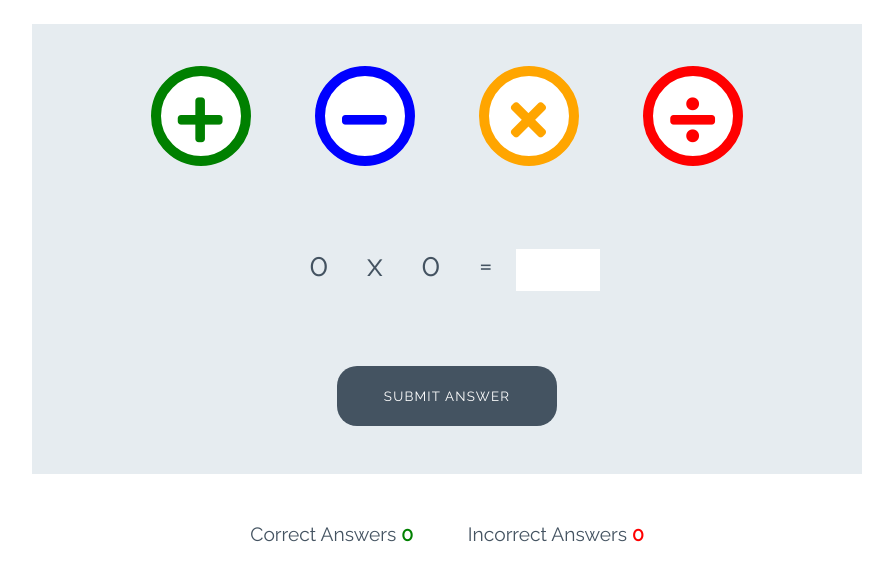
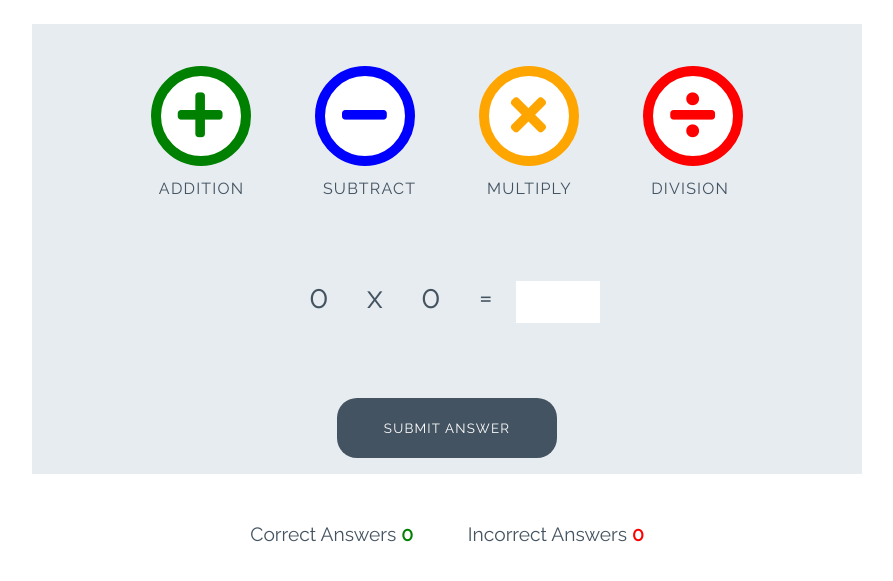
Before and after one commit to g-omarsdottir/love-maths-main, a plain HTML site: page index.html in a window 1280 px wide. Shown: the part 107-688 px from the top of the page, without its empty margins (193-1086 px from the left). Drawn offline with Linux system fonts and the light colour scheme.

Commit message:
Add styles for game

```diff
--- a/assets/css/style.css
+++ b/assets/css/style.css
@@ -109,6 +109,17 @@ body {
   font-size: 3.2rem;
   margin: 0 30px;
   transition: all 0.5s;
+}
+
+/* Using :: for pseudo-element, as opposed to : for pseudo-selector */
+.btn--big::after {
+  content: attr(data-type);
+  font-size: 1rem;
+  color: #445361;
+  /* to pull things in a bit */
+  position: relative;
+  /* to center under the buttons */
+  left: -0.5em;
 }
 
 .btn--blue {
```
